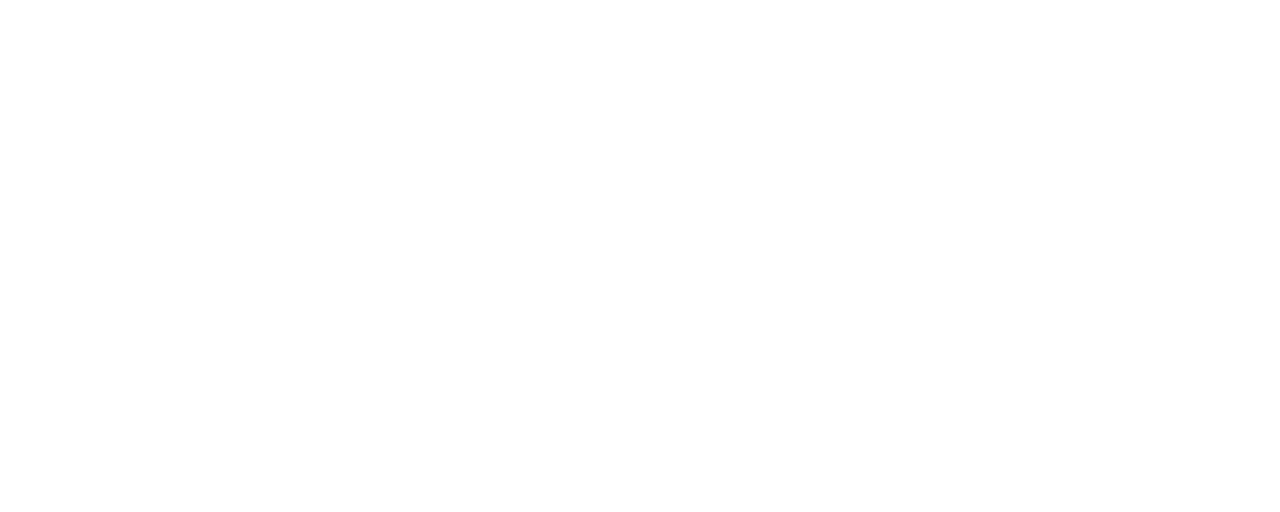
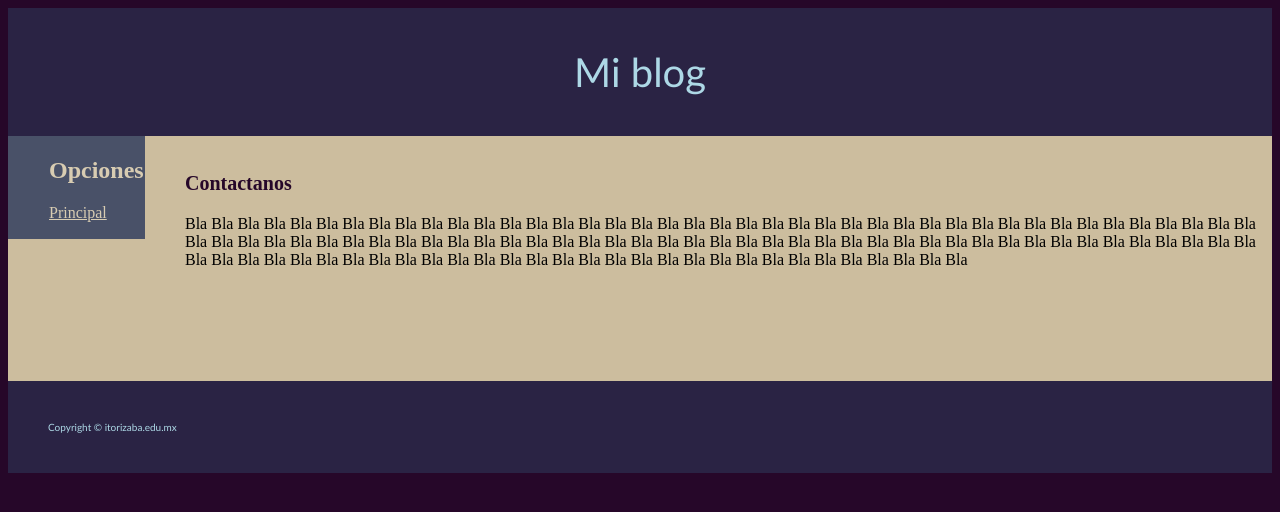
Before and after one commit to HugoAngel11/Practica3, a plain HTML site: page contactanos.html in a window 1280 px wide. Drawn offline with Linux system fonts and the light colour scheme.

Commit message:
Add files via upload

```diff
--- a/contactanos.html
+++ b/contactanos.html
@@ -0,0 +1,84 @@
+<!DOCTYPE html>
+<html>
+    <head>
+        <meta charset="UTF=8">
+        <meta name="viewport" content="width-device-width, initial-scale=1.0">
+        <title>Mi blog</title>
+        <style>
+            body
+            {
+                background-color: #260729;
+            }
+            div.contenedor
+            {
+                width: 100%;
+                border: 1px black;
+                background-color: #ccbd9e;
+            }
+            header
+            {
+                padding: 1em;
+                color: lightblue;
+                background-color: #2a2344;
+                text-align: center;
+                font-family: 'Gill Sans', 'Gill Sans MT', Calibri, 'Trebuchet MS', sans-serif;
+                font-size: 40px;
+            }
+            nav
+            {
+                float: left;
+                color: #d8ccb2;
+                background-color: #495168;
+                max-width: 200px;
+                margin: 0px;
+                padding: 1px;
+            }
+            article
+            {
+                margin-left: 161px;
+                padding: 1em;
+                overflow: hidden;
+            }
+            footer
+            {
+                float: inherit;
+                padding: 4em;
+                color: lightblue;
+                background-color: #2a2344;
+                font-family: 'Gill Sans', 'Gill Sans MT', Calibri, 'Trebuchet MS', sans-serif;
+                font-size: 10px;
+            }
+            video
+            {
+
+                width: 100%;
+                max-width: 500px;
+                border-radius: 10px;
+            }
+        </style>
+    </head>
+    <body>
+        <div class = "contenedor">
+            <header>Mi blog</header>
+            <nav>
+                <ul>
+                    <h1>Opciones</h1>
+                    <a href="index.html" style="color:#d8ccb2">Principal</a><br>
+                </ul>
+            </nav>
+            <section>
+                <article>
+                    <h1 style="font-size: 20px; color:#260729;">Contactanos</h1>
+                    <p>
+                        Bla Bla Bla Bla Bla Bla Bla Bla Bla Bla Bla Bla Bla Bla Bla Bla Bla Bla Bla Bla Bla Bla Bla Bla Bla Bla Bla Bla
+                        Bla Bla Bla Bla Bla Bla Bla Bla Bla Bla Bla Bla Bla Bla Bla Bla Bla Bla Bla Bla Bla Bla Bla Bla Bla Bla Bla Bla
+                        Bla Bla Bla Bla Bla Bla Bla Bla Bla Bla Bla Bla Bla Bla Bla Bla Bla Bla Bla Bla Bla Bla Bla Bla Bla Bla Bla Bla
+                        Bla Bla Bla Bla Bla Bla Bla Bla Bla Bla Bla Bla Bla Bla Bla Bla Bla Bla Bla Bla Bla Bla Bla Bla Bla Bla Bla Bla
+                    </p>
+                </article>
+            <h1 style="text-align: end; padding: 20px; font-size: 60;"> </h1>
+            <footer>Copyright &copy; itorizaba.edu.mx</footer>
+        </div>
+
+    </body>
+</html>
```
Also changed, not shown: acerca.html (+1 -0 lines), creadores.html (+2 -2 lines), creadores2.html (+1 -1 lines).
